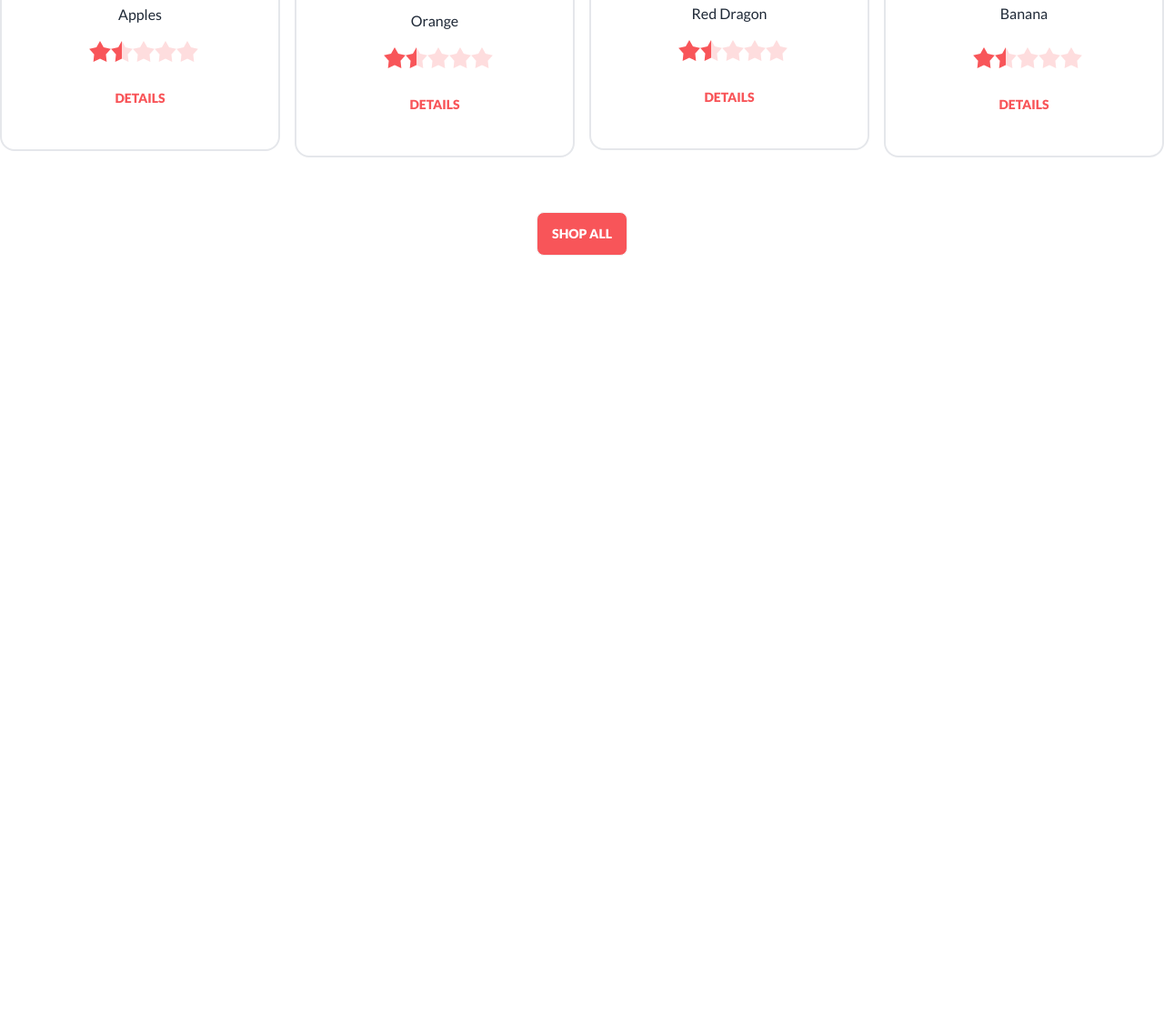
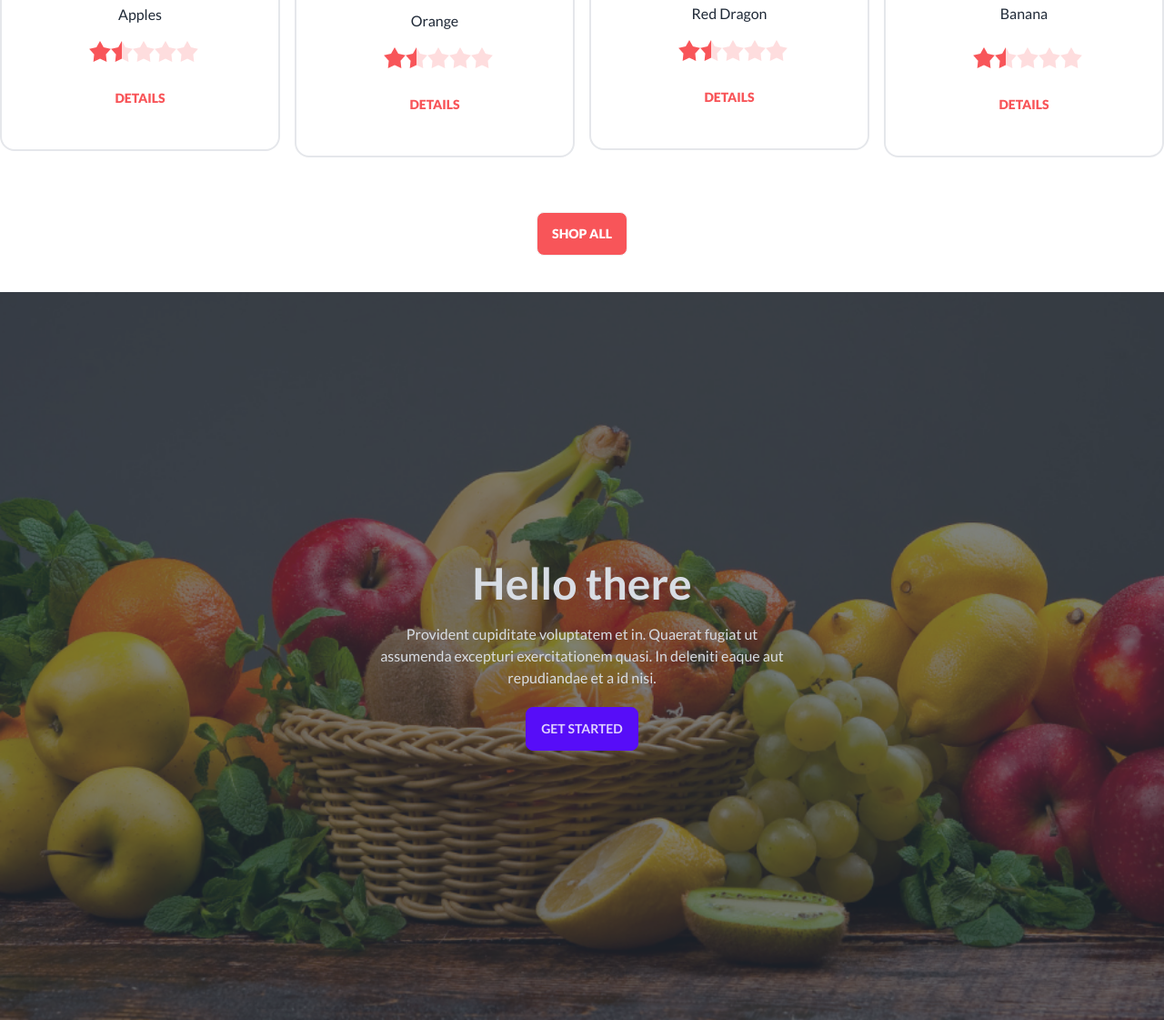
Before and after one commit to Md-OmorFaruk/Fruit-brust-landing-page, a plain HTML site: page index.html in a window 1280 px wide. Shown: the part 1821-2942 px from the top of the page at 91% size. Before the commit the page ends 2142 px from the top, so only its background shows below. Drawn offline with nearby package versions, Linux system fonts and the light colour scheme.

Commit message:
another Hero

```diff
--- a/index.html
+++ b/index.html
@@ -549,7 +549,18 @@
             <!-- Section 02 -->
 
             <section>
-
+                  <div class="hero min-h-screen"
+                        style="background-image: url(images/banner1.png);">
+                        <div class="hero-overlay bg-opacity-60"></div>
+                        <div class="hero-content text-center text-neutral-content">
+                              <div class="max-w-md">
+                                    <h1 class="mb-5 text-5xl font-bold">Hello there</h1>
+                                    <p class="mb-5">Provident cupiditate voluptatem et in. Quaerat fugiat ut assumenda excepturi
+                                          exercitationem quasi. In deleniti eaque aut repudiandae et a id nisi.</p>
+                                    <button class="btn btn-primary">Get Started</button>
+                              </div>
+                        </div>
+                  </div>
             </section>
 
 
```
